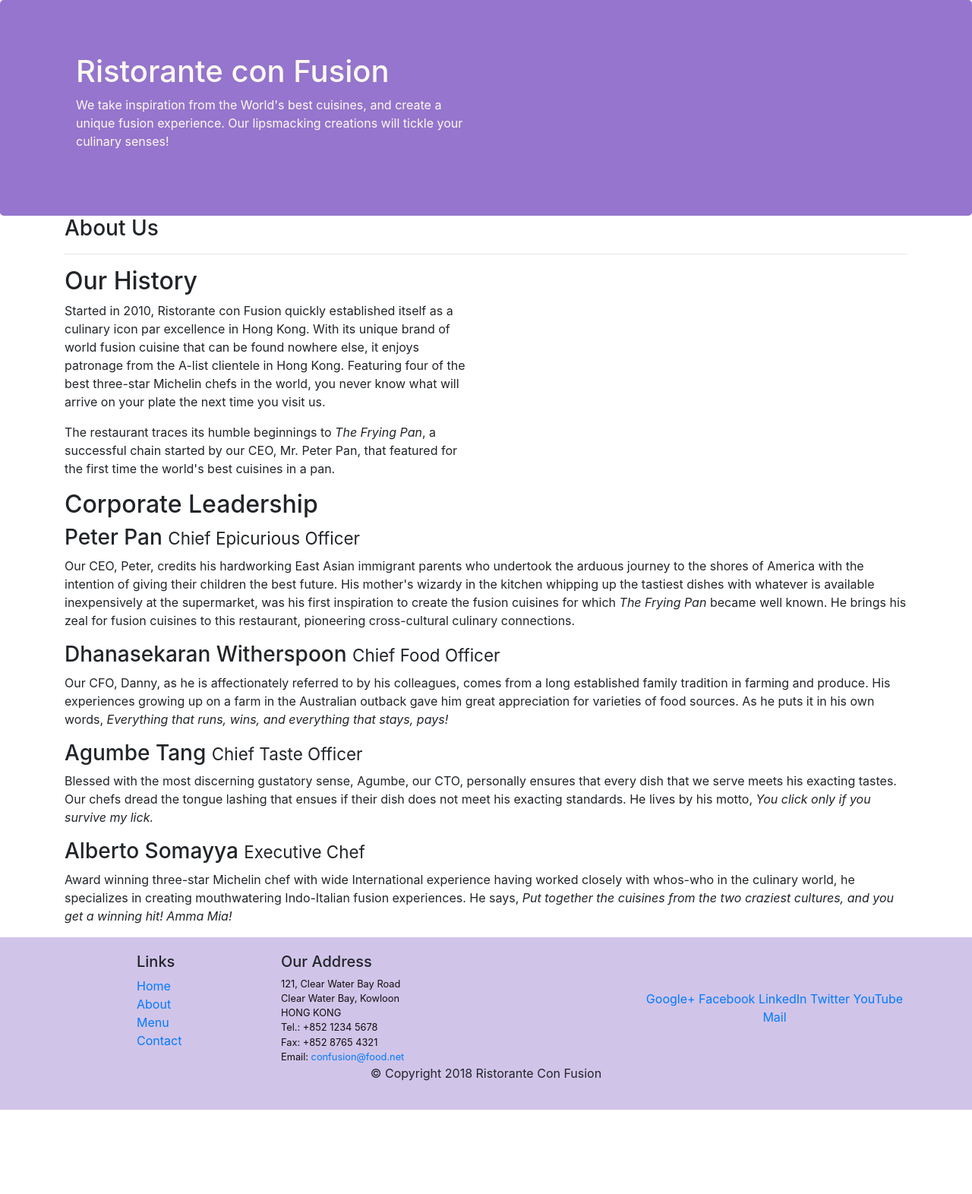
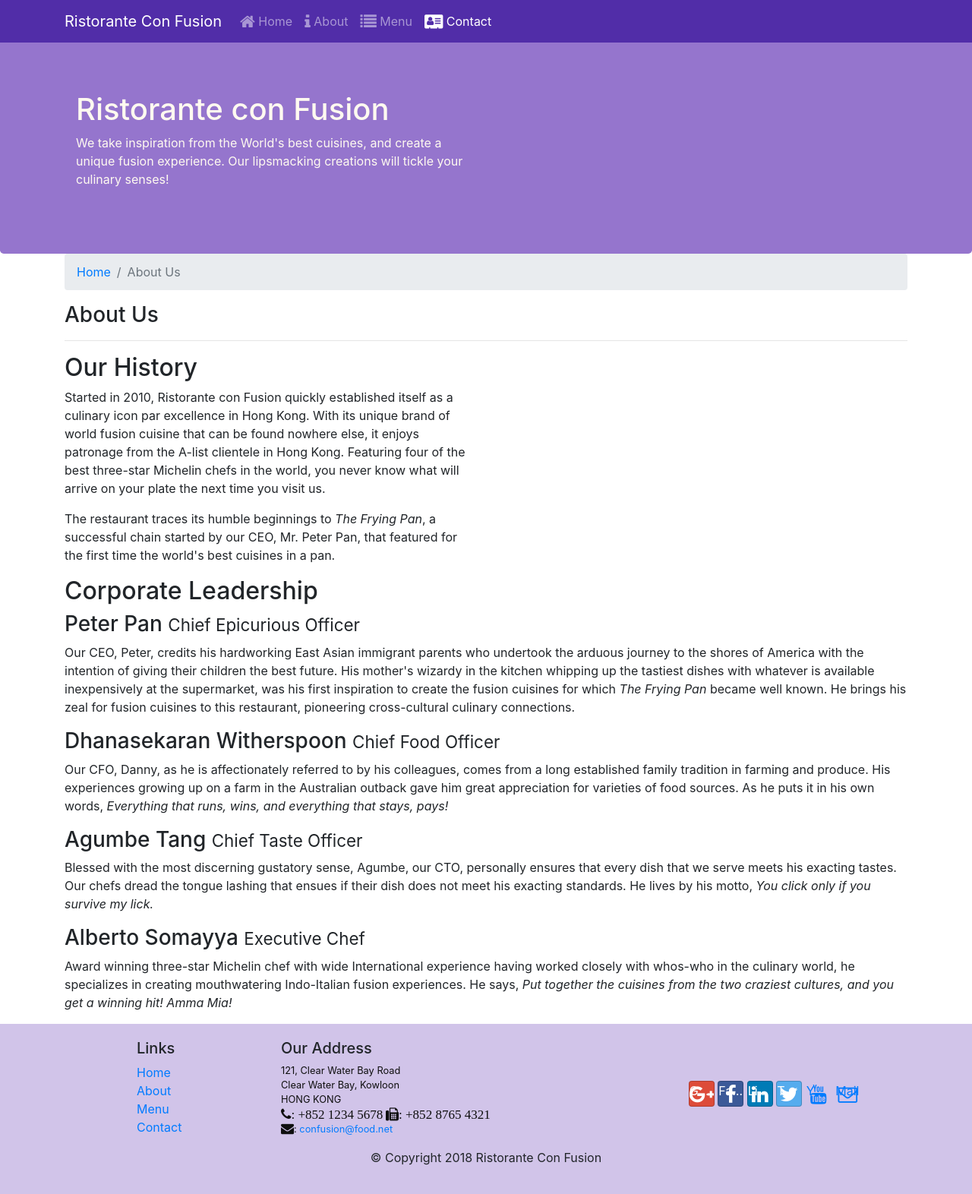
Before and after one commit to NguyenThanhVienSE150468/git-test, a website: page aboutus.html in a window 1280 px wide. Shown: the whole page at 76% size. Before the commit the page ends 1461 px from the top, so only its background shows below. Drawn offline with nearby package versions, Linux system fonts and the light colour scheme.

Commit message:
Exercise 6 and 7

```diff
--- a/aboutus.html
+++ b/aboutus.html
@@ -15,10 +15,31 @@
     <script src="node_modules/popper.js/dist/umd/popper.min.js"></script>
     <script src="node_modules/bootstrap/dist/js/bootstrap.min.js"></script>
     <link rel="stylesheet" href="css/styles.css" type="text/css">
+    <link rel="stylesheet" href="node_modules/font-awesome/css/font-awesome.min.css">
+    <link rel="stylesheet" href="node_modules/bootstrap-social/bootstrap-social.css">
 </head>
 
 <body>
-
+    <nav class="navbar navbar-dark navbar-expand-sm fixed-top">
+        <div class="container">
+            <button class="navbar-toggler" type="button" data-toggle="collapse" data-target="#Navbar">
+                <span class="navbar-toggler-icon"></span>
+            </button>
+            <a class="navbar-brand" href="#">Ristorante Con Fusion</a>
+            <div class="collapse navbar-collapse" id="Navbar">
+                <ul class="navbar-nav mr-auto">
+                    <li class="nav-item"><a class="nav-link" href="./index.html"><span class="fa fa-home fa-lg"></span>
+                            Home</a></li>
+                    <li class="nav-item"><a class="nav-link" href="./aboutus.html"><span
+                                class="fa fa-info fa-lg"></span> About</a></li>
+                    <li class="nav-item"><a class="nav-link" href="#"><span class="fa fa-list fa-lg"></span> Menu</a>
+                    </li>
+                    <li class="nav-item active"><a class="nav-link" href="./contactus.html"><span
+                                class="fa fa-address-card fa-lg"></span> Contact</a></li>
+                </ul>
+            </div>
+        </div>
+    </nav>
     <header class="jumbotron">
         <div class="container">
             <div class="row row-header">
@@ -34,6 +55,10 @@
     </header>
 
     <div class="container">
+        <ol class="col-12 breadcrumb">
+            <li class="breadcrumb-item"><a href="/index.html">Home</a></li>
+            <li class="breadcrumb-item active">About Us</li>
+        </ol>
         <div class="row">
             <div class="col-12">
                 <h3>About Us</h3>
@@ -61,24 +86,30 @@
             <div class="col-sm-12">
                 <h2>Corporate Leadership</h2>
                 <h3>Peter Pan <small>Chief Epicurious Officer</small></h3>
-                <p class="d-none d-sm-block">Our CEO, Peter, credits his hardworking East Asian immigrant parents who undertook the arduous
+                <p class="d-none d-sm-block">Our CEO, Peter, credits his hardworking East Asian immigrant parents who
+                    undertook the arduous
                     journey to the shores of America with the intention of giving their children the best future. His
                     mother's wizardy in the kitchen whipping up the tastiest dishes with whatever is available
                     inexpensively at the supermarket, was his first inspiration to create the fusion cuisines for which
                     <em>The Frying Pan</em> became well known. He brings his zeal for fusion cuisines to this
-                    restaurant, pioneering cross-cultural culinary connections.</p>
+                    restaurant, pioneering cross-cultural culinary connections.
+                </p>
                 <h3>Dhanasekaran Witherspoon <small>Chief Food Officer</small></h3>
-                <p class="d-none d-sm-block">Our CFO, Danny, as he is affectionately referred to by his colleagues, comes from a long established
+                <p class="d-none d-sm-block">Our CFO, Danny, as he is affectionately referred to by his colleagues,
+                    comes from a long established
                     family tradition in farming and produce. His experiences growing up on a farm in the Australian
                     outback gave him great appreciation for varieties of food sources. As he puts it in his own words,
-                    <em>Everything that runs, wins, and everything that stays, pays!</em></p>
+                    <em>Everything that runs, wins, and everything that stays, pays!</em>
+                </p>
                 <h3>Agumbe Tang <small>Chief Taste Officer</small></h3>
-                <p class="d-none d-sm-block">Blessed with the most discerning gustatory sense, Agumbe, our CTO, personally ensures that every dish
+                <p class="d-none d-sm-block">Blessed with the most discerning gustatory sense, Agumbe, our CTO,
+                    personally ensures that every dish
                     that we serve meets his exacting tastes. Our chefs dread the tongue lashing that ensues if their
                     dish does not meet his exacting standards. He lives by his motto, <em>You click only if you survive
                         my lick.</em></p>
                 <h3>Alberto Somayya <small>Executive Chef</small></h3>
-                <p class="d-none d-sm-block">Award winning three-star Michelin chef with wide International experience having worked closely with
+                <p class="d-none d-sm-block">Award winning three-star Michelin chef with wide International experience
+                    having worked closely with
                     whos-who in the culinary world, he specializes in creating mouthwatering Indo-Italian fusion
                     experiences. He says, <em>Put together the cuisines from the two craziest cultures, and you get a
                         winning hit! Amma Mia!</em></p>
@@ -105,19 +136,25 @@
                         121, Clear Water Bay Road<br>
                         Clear Water Bay, Kowloon<br>
                         HONG KONG<br>
-                        Tel.: +852 1234 5678<br>
-                        Fax: +852 8765 4321<br>
-                        Email: <a href="mailto:confusion@food.net">confusion@food.net</a>
+                        <i class="fa fa-phone fa-lg">: +852 1234 5678</i>
+                        <i class="fa fa-fax fa-lg">: +852 8765 4321</i><br>
+                        <i class="fa fa-envelope fa-lg"></i>:
+                        <a href="mailto:confusion@food.net">confusion@food.net</a>
                     </address>
                 </div>
                 <div class="col-12 col-sm-4 align-self-center">
                     <div class="text-center">
-                        <a href="http://google.com/+">Google+</a>
-                        <a href="http://www.facebook.com/profile.php?id=">Facebook</a>
-                        <a href="http://www.linkedin.com/in/">LinkedIn</a>
-                        <a href="http://twitter.com/">Twitter</a>
-                        <a href="http://youtube.com/">YouTube</a>
-                        <a href="mailto:">Mail</a>
+                        <a class="btn btn-social-icon btn-google" href="http://google.com/+"><i
+                                class="fa fa-google-plus"></i>Google+</a>
+                        <a class="btn btn-social-icon btn-facebook" href="http://www.facebook.com/profile.php?id="><i
+                                class="fa fa-facebook"></i>Facebook</a>
+                        <a class="btn btn-social-icon btn-linkedin" href="http://www.linkedin.com/in/"><i
+                                class="fa fa-linkedin"></i>LinkedIn</a>
+                        <a class="btn btn-social-icon btn-twitter" href="http://twitter.com/"><i
+                                class="fa fa-twitter"></i>Twitter</a>
+                        <a class="btn btn-social-icon btn-youtube" href="http://youtube.com/"><i
+                                class="fa fa-youtube"></i>YouTube</a>
+                        <a class="btn btn-social-icon" href="mailto:"><i class="fa fa-envelope-o"></i>Mail</a>
                     </div>
                 </div>
             </div>
--- a/css/styles.css
+++ b/css/styles.css
@@ -24,3 +24,10 @@ address{
     margin: 0px;
     color: #0f0f0f;
 }
+body{
+    padding: 50px 0px 0px 0px;
+    z-index: 0;
+}
+.navbar-dark{
+    background-color: #512DA8;
+}
--- a/package.json
+++ b/package.json
@@ -26,6 +26,7 @@
     "batch": "^0.6.1",
     "binary-extensions": "^2.2.0",
     "bootstrap": "^4.0.0",
+    "bootstrap-social": "^5.1.1",
     "brace-expansion": "^1.1.11",
     "braces": "^3.0.2",
     "browser-sync": "^2.27.9",
@@ -68,6 +69,7 @@
     "fill-range": "^7.0.1",
     "finalhandler": "^1.1.0",
     "follow-redirects": "^1.15.0",
+    "font-awesome": "^4.7.0",
     "fresh": "^0.5.2",
     "fs-extra": "^3.0.1",
     "fsevents": "^2.3.2",
```
Also changed, not shown: contactus.html (+3 -1 lines), demo.html (added, +67 -0 lines), index.html (+33 -10 lines), 2 other files.
